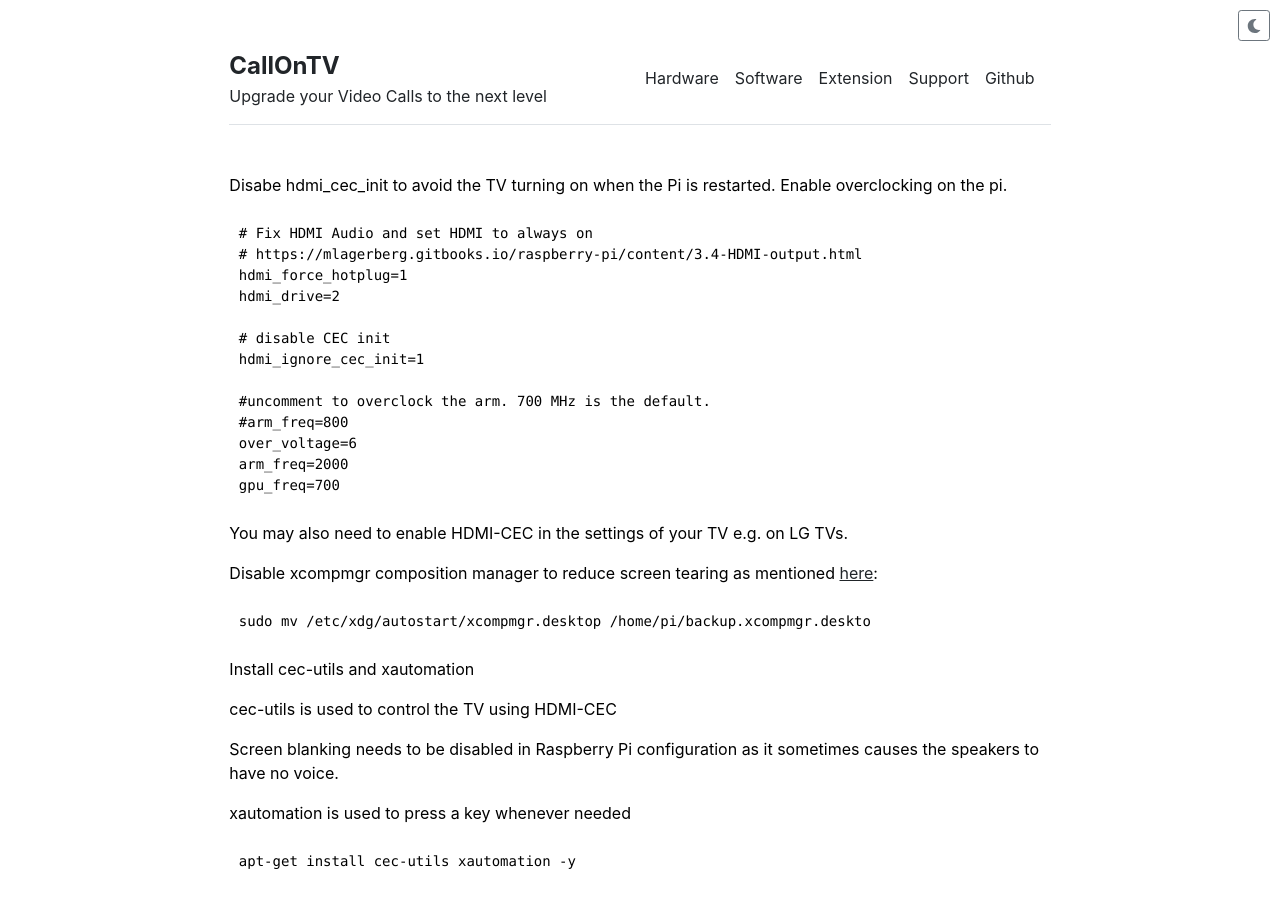
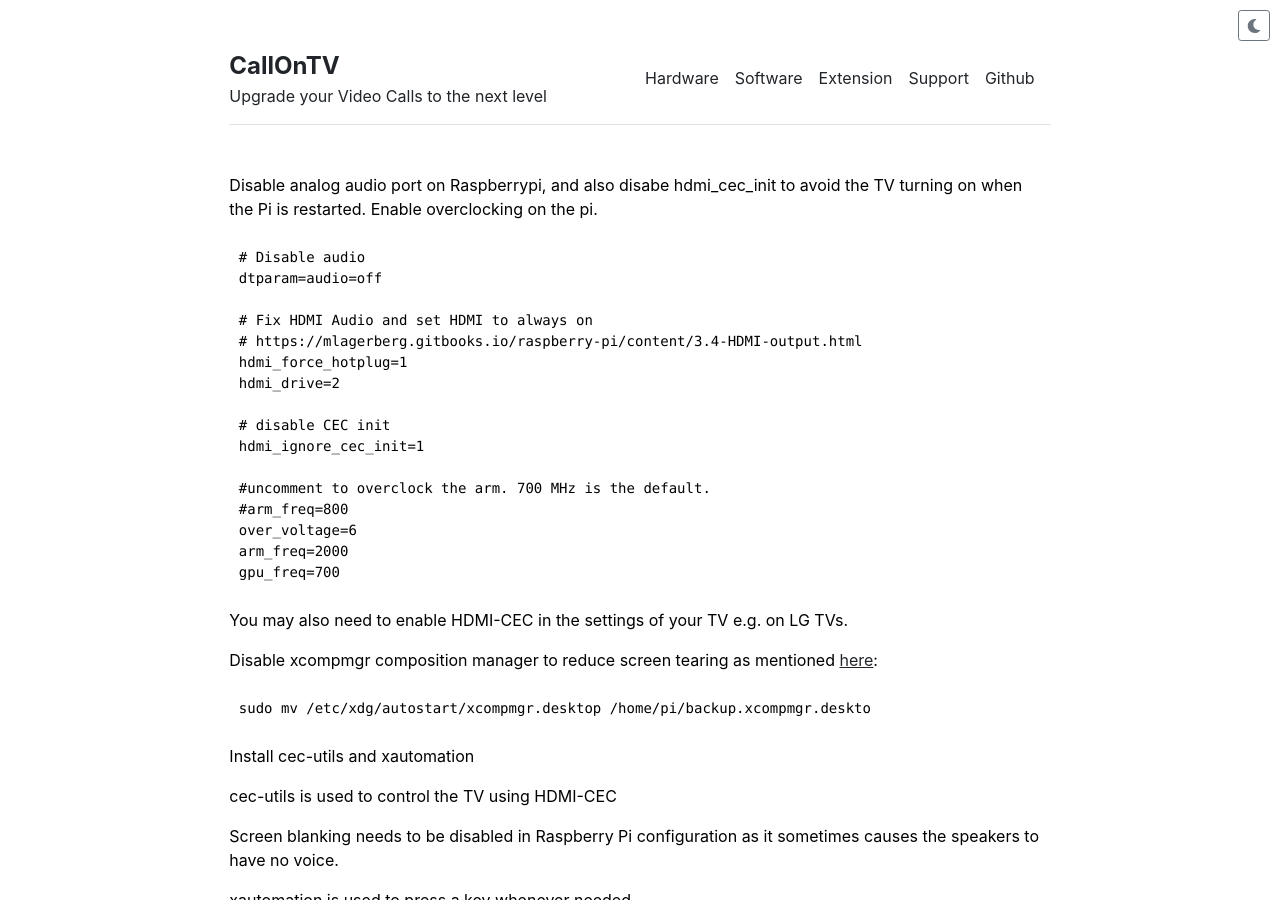
Before and after one commit to callontv/callontv.github.io, a Jekyll site: the page built from software-bullseye.md, in a window 1280 px wide and 900 px high. Built offline with Jekyll 4.4.1, drawn with Linux system fonts in a browser that asks for light colours.

Commit message:
Disable analog audio

````diff
--- a/software-bullseye.md
+++ b/software-bullseye.md
@@ -2,9 +2,12 @@
 layout: content
 title: "Software"
 ---
-Disabe hdmi_cec_init to avoid the TV turning on when the Pi is restarted. Enable overclocking on the pi.
+Disable analog audio port on Raspberrypi, and also disabe hdmi_cec_init to avoid the TV turning on when the Pi is restarted. Enable overclocking on the pi.
 
 ```
+# Disable audio
+dtparam=audio=off
+
 # Fix HDMI Audio and set HDMI to always on
 # https://mlagerberg.gitbooks.io/raspberry-pi/content/3.4-HDMI-output.html
 hdmi_force_hotplug=1
````
